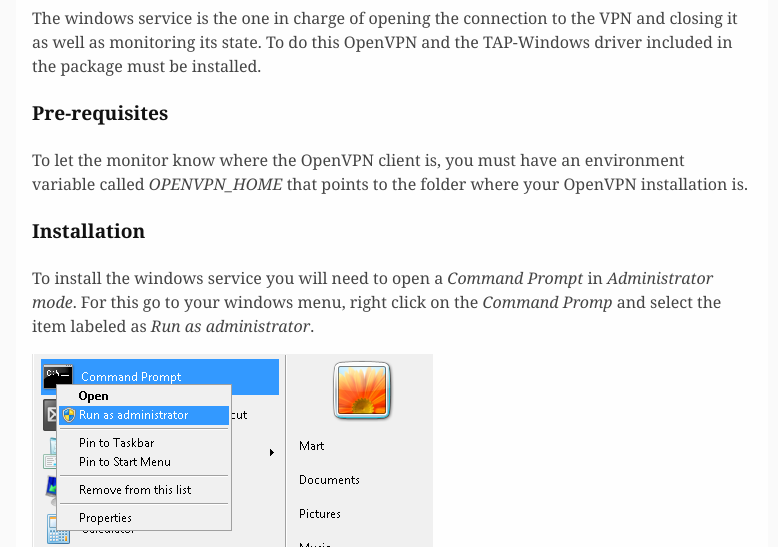
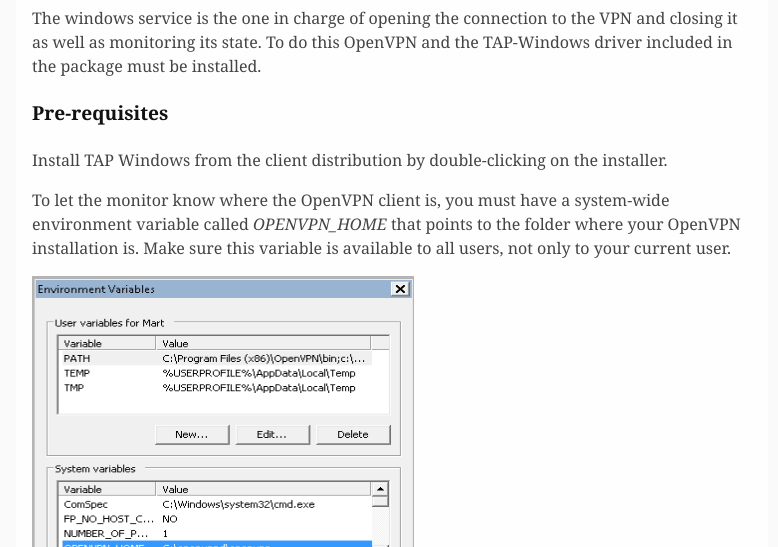
Before and after one commit to greenhost/viper, a plain HTML site: page doc/index.html in a window 1280 px wide. Shown: the part 405-952 px from the top of the page, without its empty margins (248-1026 px from the left). Drawn offline with Linux system fonts and the light colour scheme; files whose address does not match are found by name.

Commit message:
Update documentation and added screenhost.

```diff
--- a/doc/index.html
+++ b/doc/index.html
@@ -138,7 +138,11 @@ interdependent programs.</p>
 
 <h4 id="pre-requisites">Pre-requisites</h4>
 
-<p>To let the monitor know where the OpenVPN client is, you must have an environment variable called <em>OPENVPN_HOME</em> that points to the folder where your OpenVPN installation is.</p>
+<p>Install TAP Windows from the client distribution by double-clicking on the installer.</p>
+
+<p>To let the monitor know where the OpenVPN client is, you must have a system-wide environment variable called <em>OPENVPN_HOME</em> that points to the folder where your OpenVPN installation is. Make sure this variable is available to all users, not only to your current user.</p>
+
+<p><img src="file://C:\openvpnd\doc/res/envvar.png" alt="illustration1" title="Set environment variable" /></p>
 
 <h4 id="installation">Installation</h4>
 
```
Also changed, not shown: doc/res/envvar.png (added), 1 other file.
